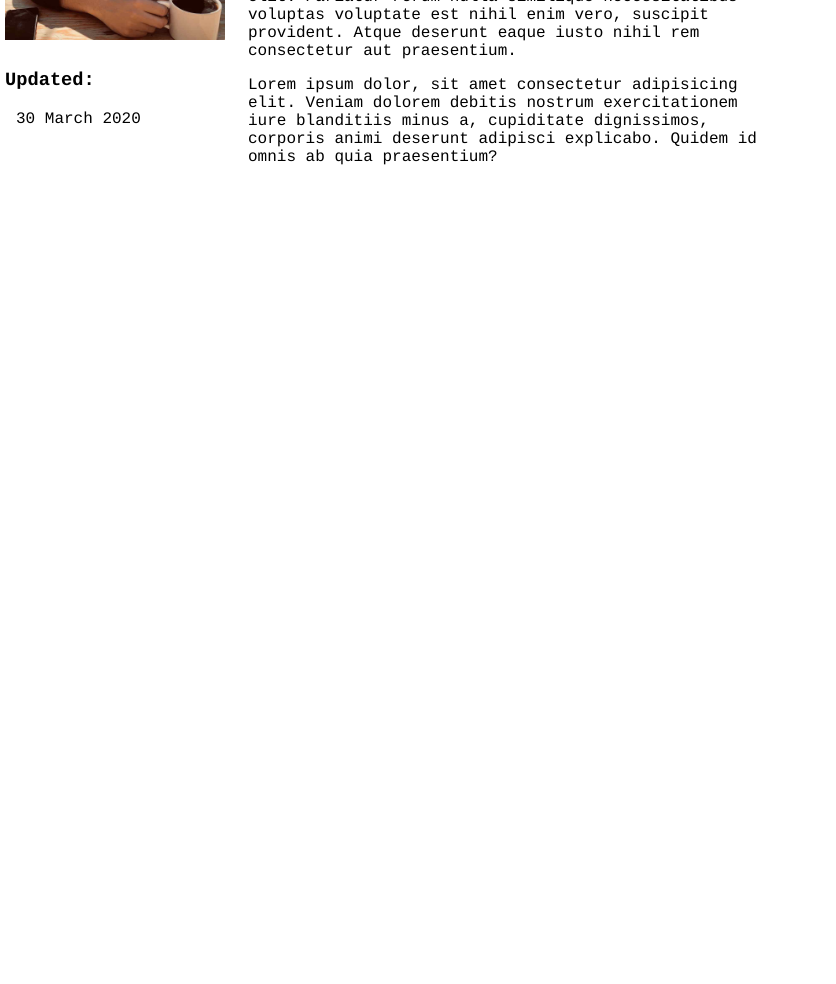
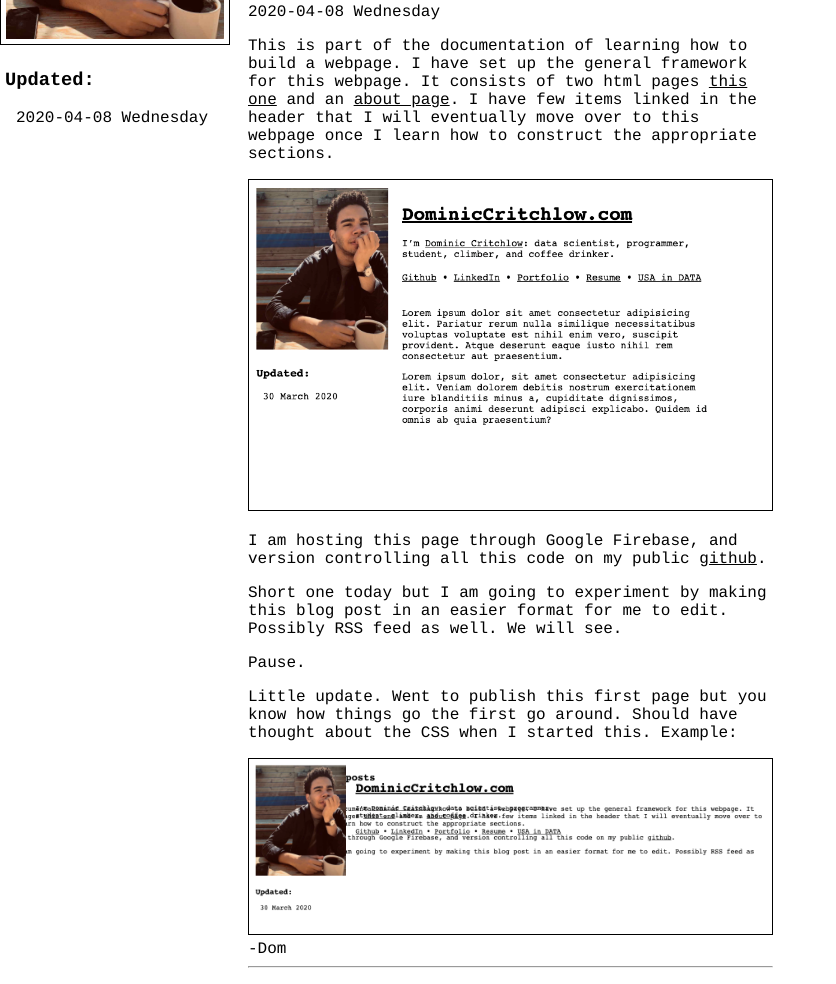
Before and after one commit to DomCritchlow/project_domum, a plain HTML site: page public/index.html in a window 1280 px wide. Shown: the part 234-1218 px from the top of the page, without its empty margins (0-836 px from the left). Before the commit the page ends 800 px from the top, so only its background shows below. Drawn offline with Linux system fonts and the light colour scheme.

Commit message:
drafting development of blog posts

```diff
--- a/public/index.html
+++ b/public/index.html
@@ -18,7 +18,7 @@
 
       <div class="update-date">
         <h3>Updated:</h3>
-        <p>30 March 2020</p>
+        <p>2020-04-08 Wednesday</p>
       </div>
 </div>
 
@@ -37,18 +37,45 @@
     </div>
 
     <div class="content">
-      <div class="item">
-        <p>Lorem ipsum dolor sit amet consectetur adipisicing elit. Pariatur rerum nulla similique necessitatibus voluptas voluptate est nihil enim vero, suscipit provident. Atque deserunt eaque iusto nihil rem consectetur aut praesentium.</p>
-      </div>
+    <article>
+      <hr>
+      <header>
+      <h2>This is a blog posts</h2>
+      <p>
+        2020-04-08 Wednesday
+      </p>
+      </header>
+      <p>
+        This is part of the documentation of learning how to build a webpage. I have set up the general
+        framework for this webpage. It consists of two html pages <a href="/">this one</a> and an <a href="/about">about page</a>.
+        I have few items linked in the header that I will eventually move over to this webpage once I learn how to construct the appropriate sections.
+      </p>
 
-      <div class="item">
-        <p>Lorem ipsum dolor, sit amet consectetur adipisicing elit. Veniam dolorem debitis nostrum exercitationem iure blanditiis minus a, cupiditate dignissimos, corporis animi deserunt adipisci explicabo. Quidem id omnis ab quia praesentium?</p>
-      </div>
+      <img src="images/first_page.png" alt="first page of the webpage">
 
+      <p>I am hosting this page through Google Firebase, and version controlling all this code
+        on my public <a href="https://github.com/DomCritchlow">github</a>.
+      </p>
 
+      <p>Short one today but I am going to experiment by making this blog post in an easier format for me to edit.
+        Possibly RSS feed as well. We will see.
+      </p>
 
-    </div>
+      <p>Pause.</p>
 
+      <p>Little update. Went to publish this first page but you know how things go the first go around.
+        Should have thought about the CSS when I started this. Example:
+      </p>
+
+      <img src="images/blog_post_wrong.png" alt="image of incorrect blog post">
+
+      <footer>
+        -Dom
+      </footer>
+
+      <hr>
+    </article>
+  </div>
 
 </body>
 </html>
--- a/public/styles.css
+++ b/public/styles.css
@@ -1,7 +1,6 @@
 body {
     height:100%;
     font-family: 'Courier', Courier, monospace;
-    overflow: hidden;
     }
 
 * {
@@ -9,7 +8,6 @@ body {
   }
 
   .header {
-    position: fixed;
     max-width: 550px;
     margin-left: 230px;
     padding-right: 15px;
@@ -25,9 +23,9 @@ body {
   }
 
   .sidenav {
+    position: fixed;
     height: 100%;
     max-width: 230px;
-    position: fixed;
     top: 0;
     left: 0;
     overflow-x: hidden;
@@ -53,15 +51,14 @@ body {
   }
 
   .content {
-    height: 100%;
     max-width: 550px;
     margin-left: 230px;
-    margin-top: 180px;
-    position: fixed;
     padding-right: 15px;
     padding-left: 10px;
     overflow-x: hidden;
+    position: relative;
   }
+
 
   .update-date {
     display: block;
@@ -72,6 +69,7 @@ body {
     padding: 5px;
     width: 100%;
     height: auto;
+    border: 1px solid black;
   }
 
   a, a:visited{
```
Also changed, not shown: public/images/blog_post_wrong.png (added), public/images/first_page.png (added), 2 other files.
